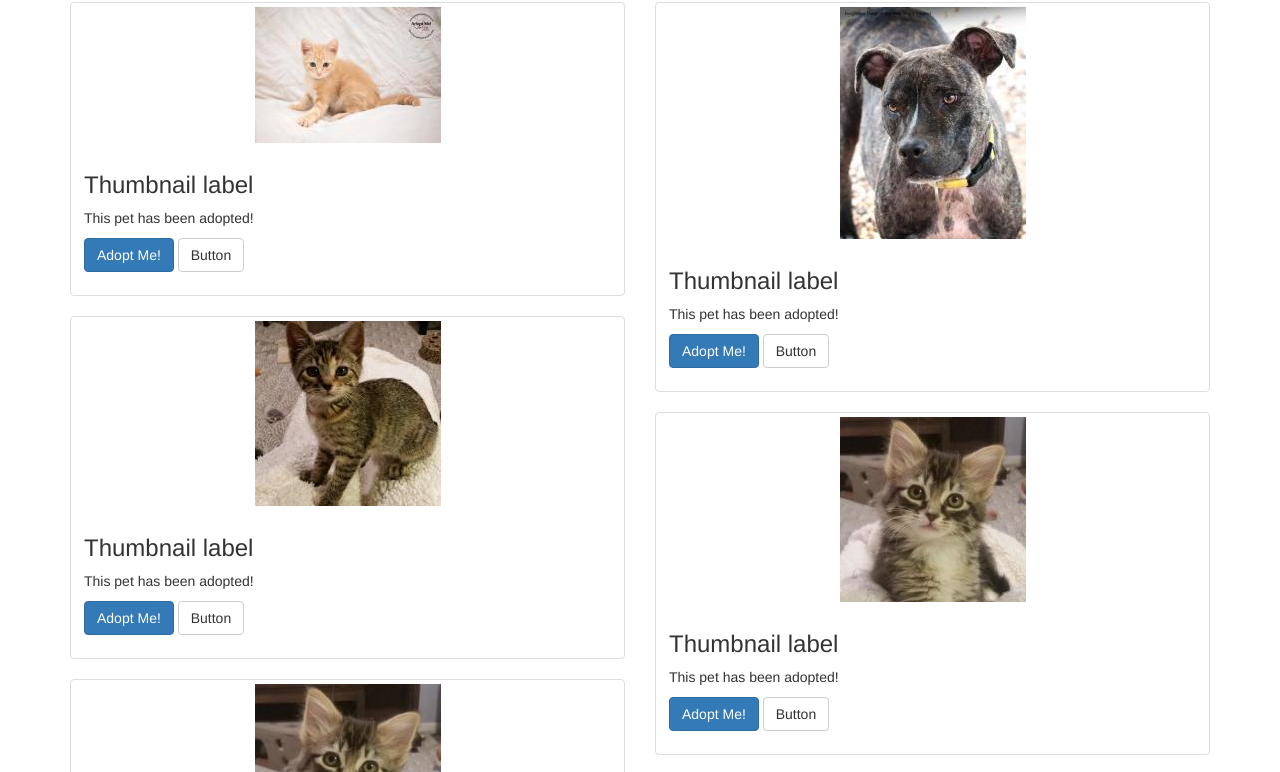
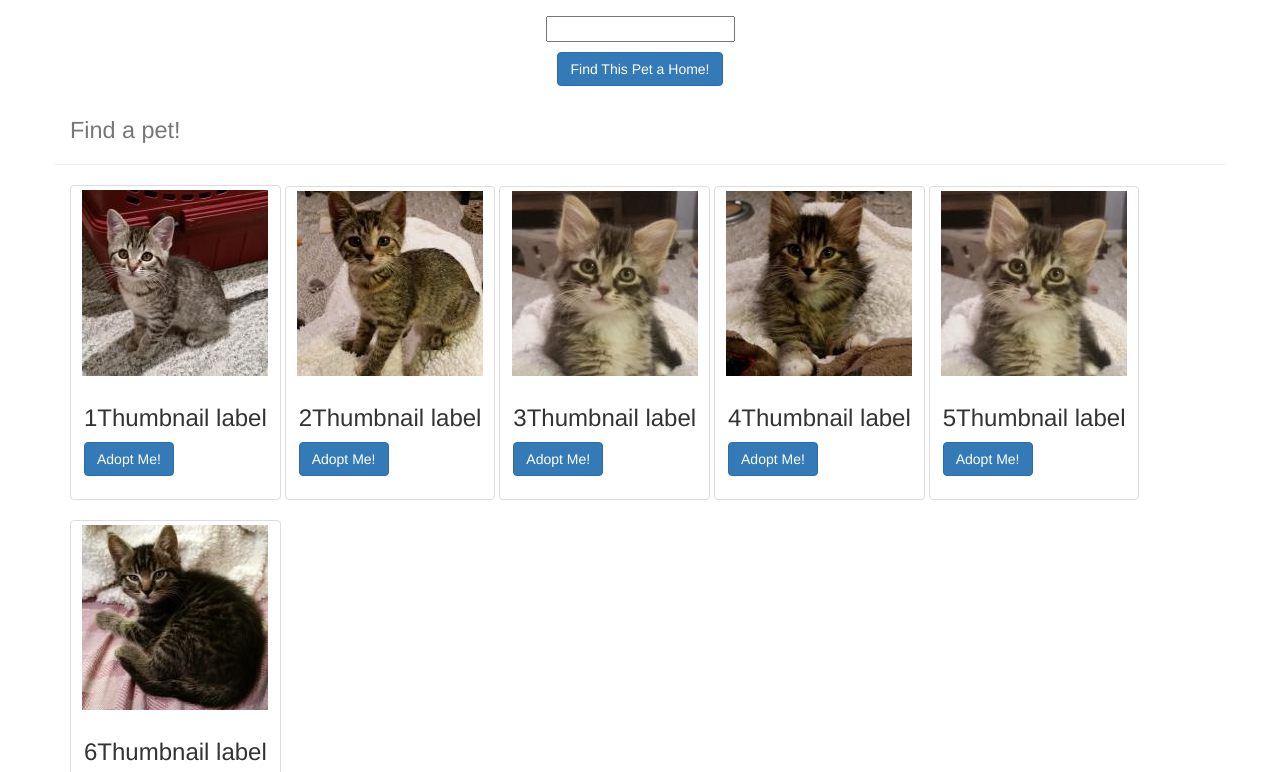
Before and after one commit to colinwkingen/pet_adoption, a plain HTML site: page index.html in a window 1280 px wide. Shown: the part 114-886 px from the top of the page. Drawn offline with Linux system fonts and the light colour scheme; files that its build step writes are made by us from their sources.

Commit message:
style page making the thumbnails wrap using float

```diff
--- a/css/styles.css
+++ b/css/styles.css
@@ -1,3 +1,19 @@
-.hidden {
+#hidden-1,
+#hidden-2,
+#hidden-3,
+#hidden-4,
+#hidden-5,
+#hidden-6 {
   display: none;
 }
+
+#centerText {
+  text-align: center;
+}
+.thumbnail  {
+  max-width: 60%;
+  display: inline-block;
+}
+#add-pet  {
+  margin-bottom: 10px;
+}
--- a/index.html
+++ b/index.html
@@ -4,7 +4,6 @@
     <meta charset="utf-8">
     <title>Pet Adoption</title>
     <link rel="stylesheet" href="css/bootstrap.min.css" media="screen" title="no title" charset="utf-8">
-    <link rel="stylesheet" href="css/bootstrap.css" media="screen" title="no title" charset="utf-8">
     <link rel="stylesheet" href="css/styles.css" media="screen" title="no title" charset="utf-8">
     <script src="js/jquery-2.2.4.js"></script>
     <script src="js/bootstrap.min.js"></script>
@@ -13,66 +12,61 @@
   <body>
     <div class="container">
       <div class="row">
-        <div class="top-column col-md-12">
-          <form>
-            Add a pet for Adoption! <br>
+        <div class="top-column col-md-12 page-header">
+          <form id="centerText">
+            <h1 class="main-header">Add a pet for Adoption!</h1> <br>
             <input id="add-pet" type="text" name="add-pet"><br>
+            <button id="add-pet-button" type="button" class="btn btn-primary">Find This Pet a Home!</button>
           </form>
-          <h1 class="pull-right">Find a pet!</h1>
+          <h1 class="pull-left"><small>Find a pet!</small></h1>
         </div>
       </div>
-      <div class="row">
-        <div id="pet-1"class=" left-column col-md-6">
-          <div class="thumbnail">
-            <img src="img/cat1.jpeg">
+        <div id="pet-1" class="thumbnail">
+          <img src="img/cat4.jpeg">
           <div class="caption">
-              <h3>Thumbnail label</h3>
+            <h3>1Thumbnail label</h3>
               <p id="hidden-1">This pet has been adopted!</p>
-              <p><a href="#" class="btn btn-primary" role="button">Adopt Me!</a> <a href="#" class="btn btn-default" role="button">Button</a></p>
+            <p><a href="#" class="btn btn-primary" role="button">Adopt Me!</a>
           </div>
         </div>
         <div id="pet-2"class="thumbnail">
           <img src="img/cat2.jpeg">
           <div class="caption">
-              <h3>Thumbnail label</h3>
+            <h3>2Thumbnail label</h3>
             <p id="hidden-2">This pet has been adopted!</p>
-              <p><a href="#" class="btn btn-primary" role="button">Adopt Me!</a> <a href="#" class="btn btn-default" role="button">Button</a></p>
+            <p><a href="#" class="btn btn-primary" role="button">Adopt Me!</a>
           </div>
         </div>
         <div id="pet-3"class="thumbnail">
           <img src="img/cat3.jpeg">
           <div class="caption">
-              <h3>Thumbnail label</h3>
+            <h3>3Thumbnail label</h3>
             <p id="hidden-3">This pet has been adopted!</p>
-              <p><a href="#" class="btn btn-primary" role="button">Adopt Me!</a> <a href="#" class="btn btn-default" role="button">Button</a></p>
+            <p><a href="#" class="btn btn-primary" role="button">Adopt Me!</a>
           </div>
         </div>
-        </div>
-        <div id="pet-2"class="right-column col-md-6">
       <div class="thumbnail">
-            <img src="img/dog1.jpeg">
+        <img src="img/cat6.jpeg">
         <div class="caption">
-              <h3>Thumbnail label</h3>
+          <h3>4Thumbnail label</h3>
           <p id="hidden-4">This pet has been adopted!</p>
-              <p><a href="#" class="btn btn-primary" role="button">Adopt Me!</a> <a href="#" class="btn btn-default" role="button">Button</a></p>
+          <p><a href="#" class="btn btn-primary" role="button">Adopt Me!</a>
         </div>
       </div>
       <div id="pet-4"class="thumbnail">
         <img src="img/dog2.jpeg">
         <div class="caption">
-              <h3>Thumbnail label</h3>
+          <h3>5Thumbnail label</h3>
           <p id="hidden-5">This pet has been adopted!</p>
-              <p><a href="#" class="btn btn-primary" role="button">Adopt Me!</a> <a href="#" class="btn btn-default" role="button">Button</a></p>
+          <p><a href="#" class="btn btn-primary" role="button">Adopt Me!</a>
         </div>
       </div>
       <div id="pet-6"class="thumbnail">
-            <img src="img/dog3.jpeg">
+        <img src="img/cat5.jpeg">
         <div class="caption">
-              <h3>Thumbnail label</h3>
+          <h3>6Thumbnail label</h3>
           <p id="hidden-6">This pet has been adopted!</p>
-              <p><a href="#" class="btn btn-primary" role="button">Adopt Me!</a> <a href="#" class="btn btn-default" role="button">Button</a></p>
-            </div>
-          </div>
+          <p><a href="#" class="btn btn-primary" role="button">Adopt Me!</a>
         </div>
       </div>
     </div>
```
Also changed, not shown: img/cat4.jpeg (added), img/cat5.jpeg (added), img/cat6.jpeg (added), img/comming-soon.jpg (added), img/random.png (added). Lines whose indentation alone changed are shown as unchanged.
